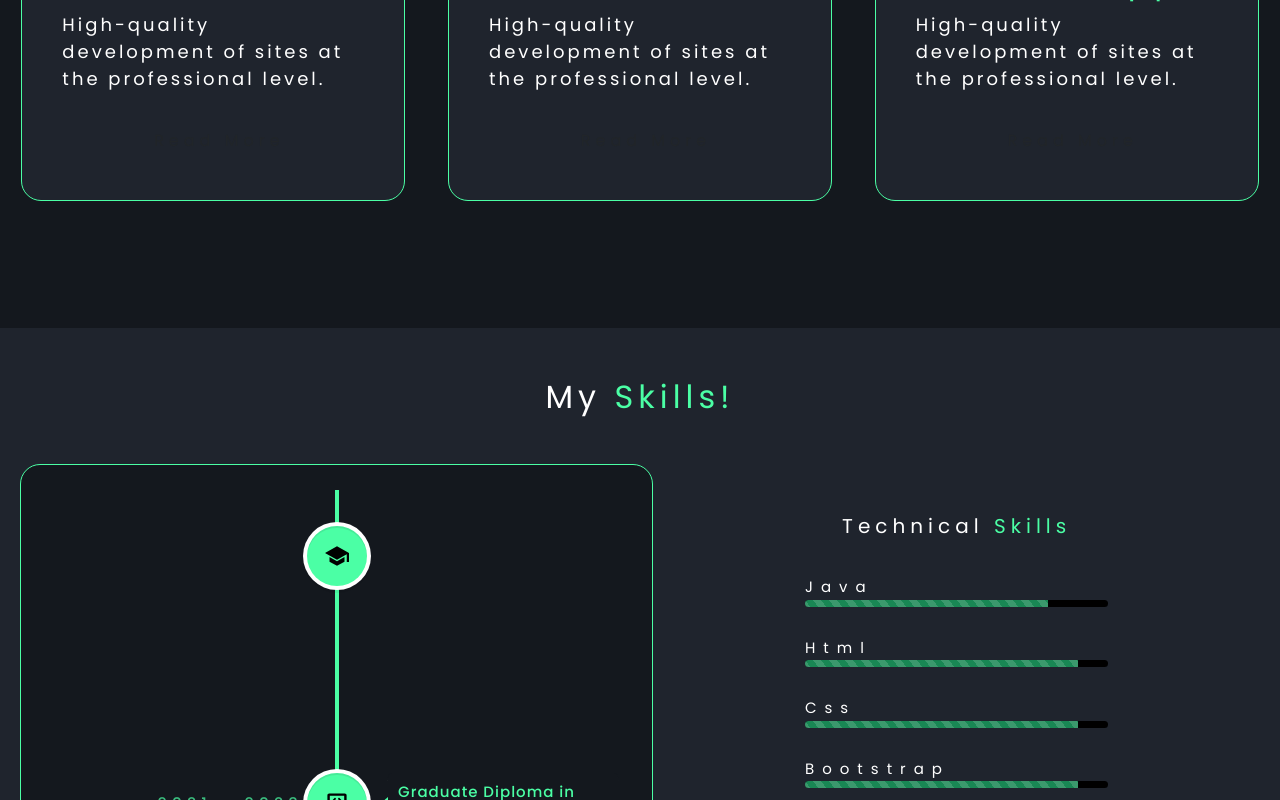
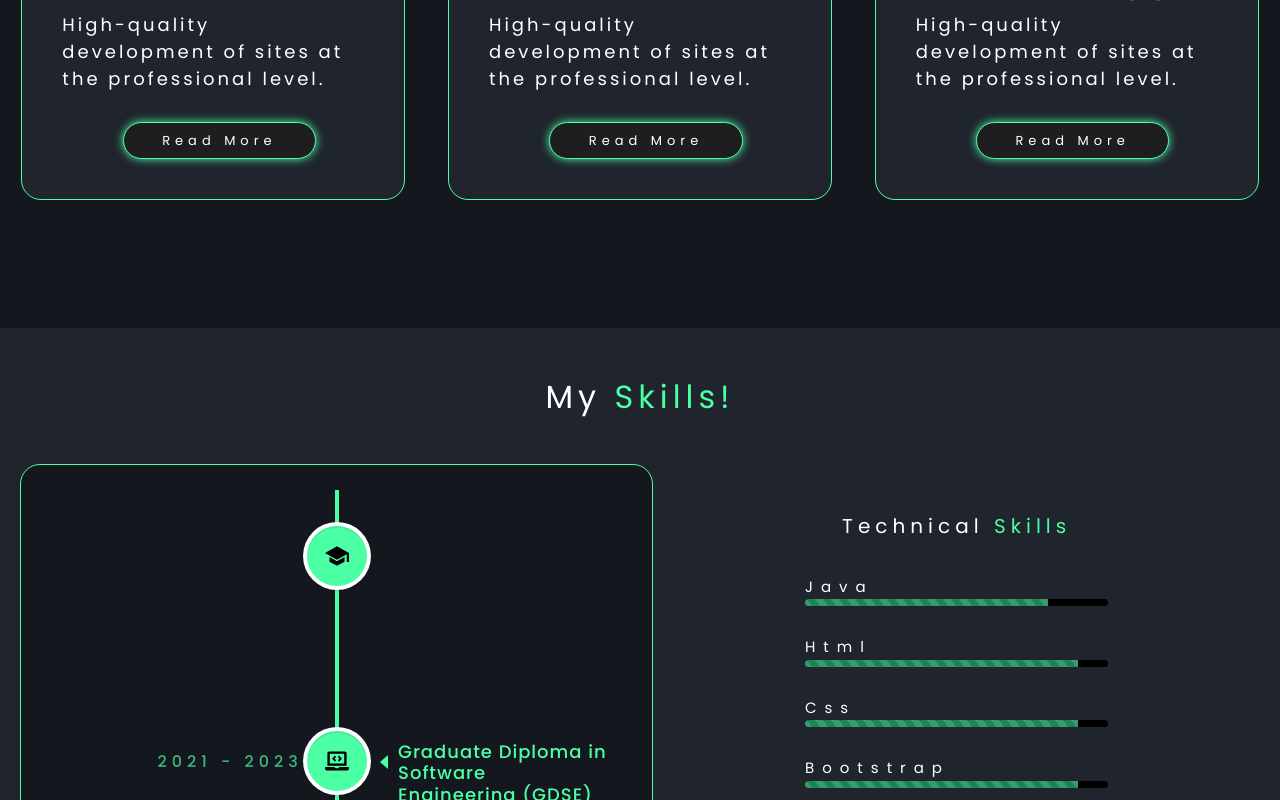
Before and after one commit to imeshhirushan2117/React-Portfolio, a React (Vite) app: page /skills in a window 1280 px wide. Shown: the part 1440-2240 px from the top of the page. Built offline with nearby package versions, Linux system fonts and the light colour scheme.

Commit message:
update-button

```diff
--- a/src/assets/component/Button/Button.jsx
+++ b/src/assets/component/Button/Button.jsx
@@ -3,9 +3,11 @@ import './styles.css'
 function Button(props){
     return(
         <div>
-            <button className="btn" style={{width: props.width}}>
+            <button className="main-btn" style={{width: props.width}}>
             {props.name}
          </button>
+
+
         </div>
     )
 }
--- a/src/assets/component/Button/styles.css
+++ b/src/assets/component/Button/styles.css
@@ -1,16 +1,19 @@
-.btn{
-   background-color: #14181E;
-   border: #4BFFA5 solid 2px ;
-   font-family: 'Poppins', sans-serif;
+.main-btn{
+    background: #1E1E1E;
+    border: #4BFFA5 solid 1px;
     color: white;
-    font-size: 15px;
+    border-radius: 20px;
+    padding: 8px;
+    box-shadow: 0px 0px 10px #4BFFA5;
+    transition: box-shadow 0.3s ease-in-out;
+    cursor: pointer;
+    font-family: 'Poppins', sans-serif;
     letter-spacing: 5px;
-   padding: 10px;
-   border-radius: 100px;
-    cursor: pointer;
-    margin-top: 40px;
-    margin-left: 40px;
-    display: flex;
-    justify-content: center;
-    align-items: center;
+    font-weight: normal;
+    font-size: small;
 }
+
+.main-btn:hover {
+    box-shadow: 0px 0px 20px #4BFFA5;
+
+}
--- a/src/assets/component/Cad/Cad.jsx
+++ b/src/assets/component/Cad/Cad.jsx
@@ -12,7 +12,7 @@ function Cad(props) {
           <h2>{props.title}</h2>
           <p>{props.pg}</p>
           <div className='btn-div'>
-          <Button className='btn' name={'Read More'} width={'80%'} />
+          <Button className='cad-btn' name={'Read More'} width={'80%'} />
           </div>
       </div>
     )
--- a/src/assets/component/Cad/styles.css
+++ b/src/assets/component/Cad/styles.css
@@ -2,8 +2,8 @@
     background-color: #1F242D;
     border: #4BFFA5 solid 1px;
     width: 30%;
+    color: white;
     font-family: 'Poppins', sans-serif;
-    color: white;
     letter-spacing: 5px;
     border-radius: 20px;
     margin-top: 50px;
@@ -38,16 +38,14 @@
     cursor: pointer;
 }
 
-.icon:hover{
-    color: #4BFFA5;
-}
+
 
 .btn-div{
     margin-top: 30px;
     margin-left: 20%;
 }
 
-.btn{
+.cad-btn{
     margin: 0;
     padding: 10px;
 
--- a/src/assets/component/Timeline/styles.css
+++ b/src/assets/component/Timeline/styles.css
@@ -1,10 +1,10 @@
 .titleTi{
-    font-size: 15px;
+    font-size: 18px;
     color: '#4BFFA5';
     letter-spacing: 1px;
 }
 .pgTi{
-    font-size: 10px;
+    font-size: 12px !important;
     letter-spacing: 1px;
 }
 
@@ -12,8 +12,6 @@
     color: #4BFFA5;
    margin-left: 50px;
    margin-right: 30px;
-
-
   }
 
 
```
